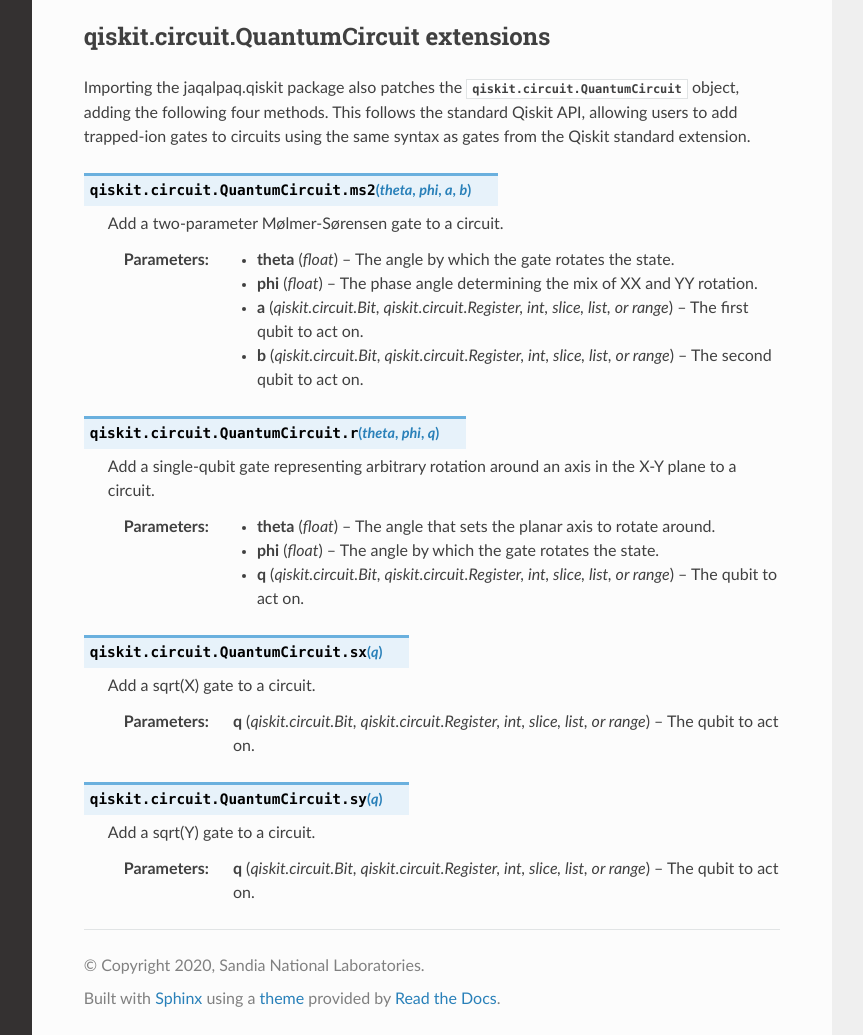
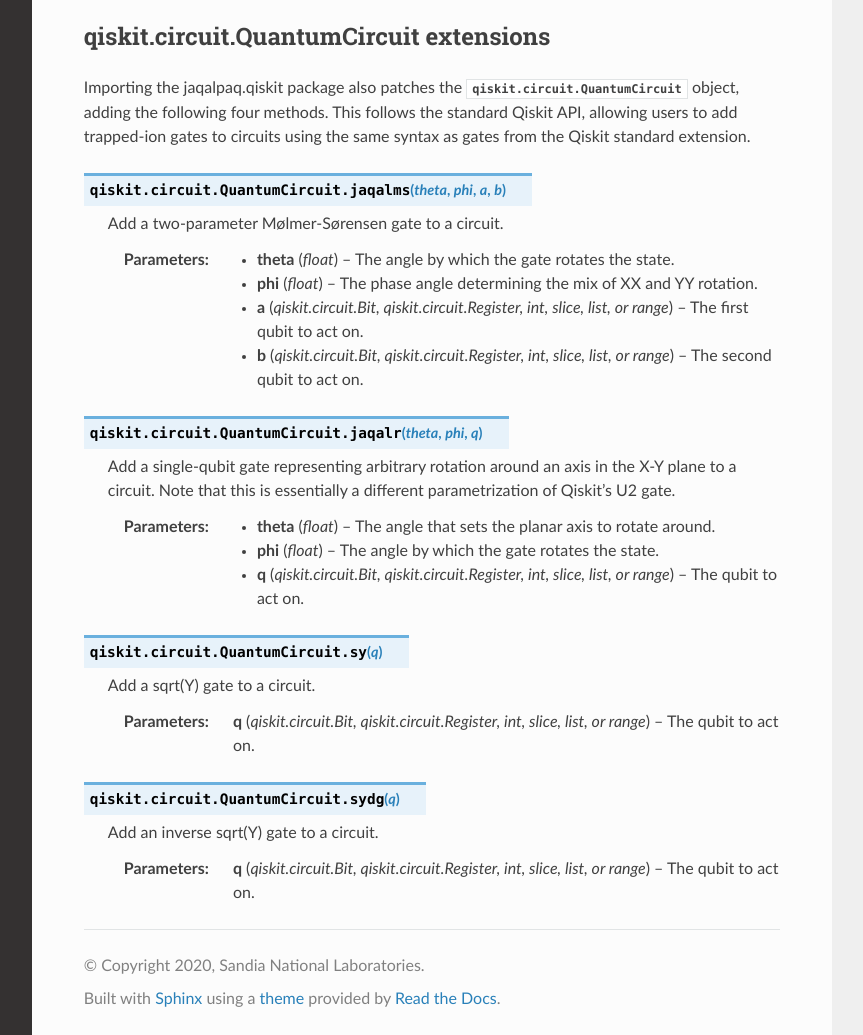
Before and after one commit to haikusw/jaqalpaq, a Sphinx documentation site: the page built from doc/jaqalpaq.transpilers.qiskit.rst, in a window 1280 px wide and 1299 px high, cut to the strip 264-1299 px from the top of the window. Shown: the whole strip, without its empty margins (268-1131 px from the left). Built offline with Sphinx 7.4.7 and the Read the Docs theme 2.0.0, drawn with Linux system fonts in a browser that asks for light colours.

Commit message:
Describe changes to jaqalpaq.transpilers.qiskit.gates for Terra 0.17.

```diff
--- a/doc/jaqalpaq.transpilers.qiskit.rst
+++ b/doc/jaqalpaq.transpilers.qiskit.rst
@@ -9,12 +9,12 @@
 qiskit.circuit.QuantumCircuit extensions
 ----------------------------------------
 
-Importing the jaqalpaq.qiskit package also patches the :class:`qiskit.circuit.QuantumCircuit` object,
-adding the following four methods. This follows the standard Qiskit API, allowing
-users to add trapped-ion gates to circuits using the same syntax as gates from the Qiskit
-standard extension.
+Importing the jaqalpaq.qiskit package also patches the
+:class:`qiskit.circuit.QuantumCircuit` object, adding the following four methods. This
+follows the standard Qiskit API, allowing users to add trapped-ion gates to circuits using
+the same syntax as gates from the Qiskit standard extension.
 
-.. function:: qiskit.circuit.QuantumCircuit.ms2(theta, phi, a, b)
+.. function:: qiskit.circuit.QuantumCircuit.jaqalms(theta, phi, a, b)
 
     Add a two-parameter Mølmer-Sørensen gate to a circuit.
 
@@ -25,19 +25,14 @@
     :param b: The second qubit to act on.
     :type b: qiskit.circuit.Bit, qiskit.circuit.Register, int, slice, list, or range
 
-.. function:: qiskit.circuit.QuantumCircuit.r(theta, phi, q)
+.. function:: qiskit.circuit.QuantumCircuit.jaqalr(theta, phi, q)
 
-    Add a single-qubit gate representing arbitrary rotation around an axis in the X-Y plane to a circuit.
+    Add a single-qubit gate representing arbitrary rotation around an axis in the X-Y
+    plane to a circuit. Note that this is essentially a different parametrization of
+    Qiskit's U2 gate.
 
     :param float theta: The angle that sets the planar axis to rotate around.
     :param float phi: The angle by which the gate rotates the state.
-    :param q: The qubit to act on.
-    :type q: qiskit.circuit.Bit, qiskit.circuit.Register, int, slice, list, or range
-
-.. function:: qiskit.circuit.QuantumCircuit.sx(q)
-
-    Add a sqrt(X) gate to a circuit.
-
     :param q: The qubit to act on.
     :type q: qiskit.circuit.Bit, qiskit.circuit.Register, int, slice, list, or range
 
@@ -47,3 +42,10 @@
 
     :param q: The qubit to act on.
     :type q: qiskit.circuit.Bit, qiskit.circuit.Register, int, slice, list, or range
+
+.. function:: qiskit.circuit.QuantumCircuit.sydg(q)
+
+    Add an inverse sqrt(Y) gate to a circuit.
+
+    :param q: The qubit to act on.
+    :type q: qiskit.circuit.Bit, qiskit.circuit.Register, int, slice, list, or range
```
